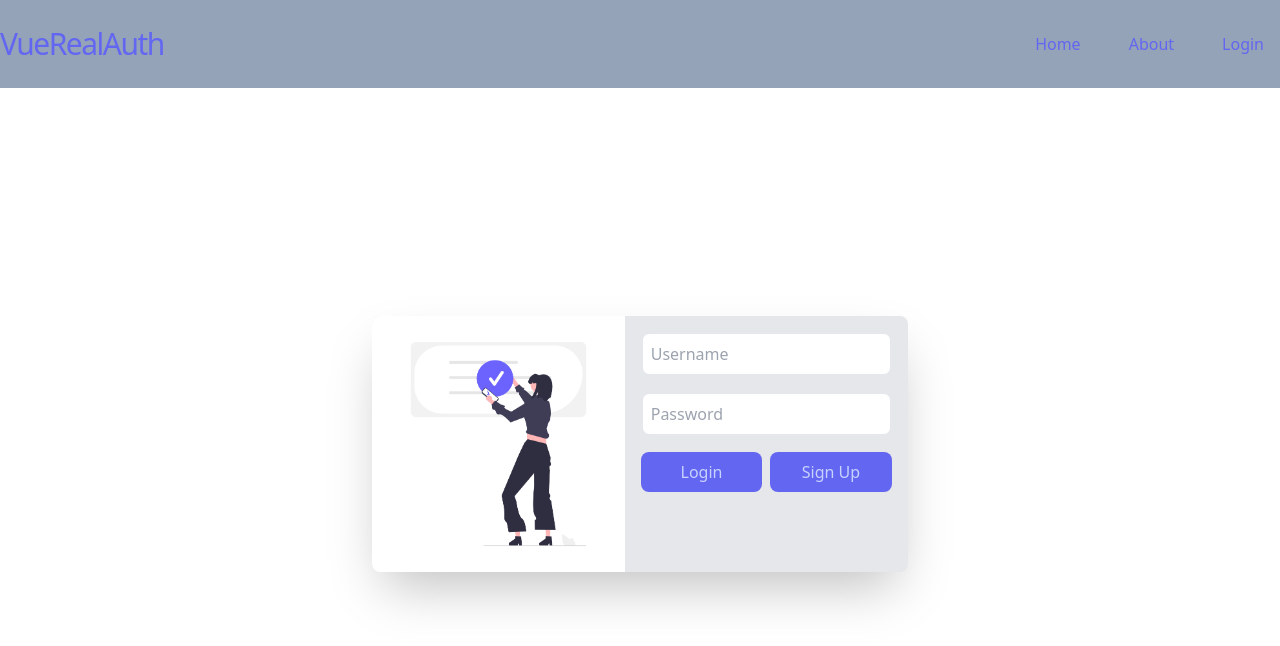
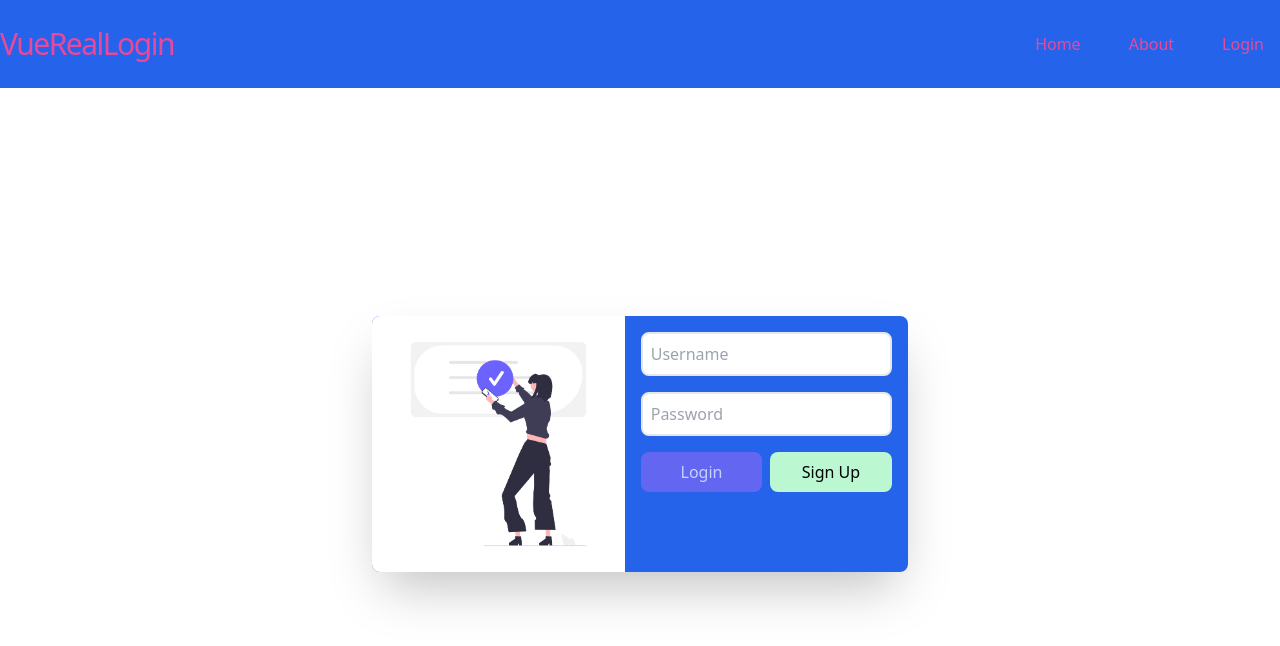
Before and after one commit to ecanal16/vuelogin, a Vue app: page /login in a window 1280 px wide. Shown: the top 646 px of the page. Built offline with nearby package versions, Linux system fonts and the light colour scheme; no server answers.

Commit message:
Changed colors

```diff
--- a/index.html
+++ b/index.html
@@ -4,7 +4,7 @@
     <meta charset="UTF-8" />
     <link rel="icon" href="/favicon.ico" />
     <meta name="viewport" content="width=device-width, initial-scale=1.0" />
-    <title>VueRealAuth</title>
+    <title>VueRealLogin</title>
   </head>
   <body class="">
     <div id="app"></div>
--- a/src/components/Nav.vue
+++ b/src/components/Nav.vue
@@ -11,19 +11,19 @@ const loggingOut = () => {
 </script>
 
 <template>
-<div class="text-indigo-500 bg-slate-400">
+<div class="text-pink-500 bg-blue-600">
 <div class="container mx-auto flex items-center justify-between">
     <h1 class="text-3xl font-thin tracking-tighter">
-        Vue<span class="font-normal">RealAuth</span>
+        Vue<span class="font-normal">RealLogin</span>
       </h1>
     <nav>
         <ul class="flex space-x-4">
-            <router-link to="/"><li class="py-8 px-4 hover:cursor-pointer hover:bg-yellow-300 hover:text-white">Home</li></router-link>
-            <router-link to="/about"><li class="py-8 px-4 hover:cursor-pointer hover:bg-yellow-300 hover:text-white">About</li></router-link>
-            <router-link v-if="!isAuthenticated" to="/login"><li class="py-8 px-4 hover:cursor-pointer hover:bg-yellow-300 hover:text-white">Login</li></router-link>
+            <router-link to="/"><li class="py-8 px-4 hover:cursor-pointer hover:bg-blue-800 hover:text-purple-600">Home</li></router-link>
+            <router-link to="/about"><li class="py-8 px-4 hover:cursor-pointer hover:bg-blue-800 hover:text-purple-600">About</li></router-link>
+            <router-link v-if="!isAuthenticated" to="/login"><li class="py-8 px-4 hover:cursor-pointer hover:bg-blue-800 hover:text-purple-600">Login</li></router-link>
             <div v-else class="flex">
-            <router-link to="/secret"><li class="py-8 px-4 hover:cursor-pointer hover:bg-yellow-300 hover:text-white">Secret</li></router-link>
-            <button @click="loggingOut"><li class="py-8 px-4 hover:cursor-pointer hover:bg-yellow-300 hover:text-white">Logout</li></button>
+            <router-link to="/secret"><li class="py-8 px-4 hover:cursor-pointer hover:bg-blue-800 hover:text-purple-600">Secret</li></router-link>
+            <button @click="loggingOut"><li class="py-8 px-4 hover:cursor-pointer hover:bg-blue-800 hover:text-purple-600">Logout</li></button>
             </div>
         </ul>
     </nav>
--- a/src/pages/login.vue
+++ b/src/pages/login.vue
@@ -37,14 +37,14 @@ const { ready, start } = useTimeout(3000, { controls: true });
 
 <template>
 <div class="flex flex-col items-center justify-center  min-h-screen-nonav">
-    <div class="flex rounded-lg shadow-2xl bg-gray-200 overflow-hidden">
+    <div class="flex rounded-lg shadow-2xl bg-blue-600 overflow-hidden">
       <img class="h-64" src="../assets/bglogin.png" alt="hello background">
       <form @submit.prevent="loggingIn" class="flex flex-col p-4 space-y-4">
           <input type="text" class="border-2 p-2 rounded-lg" placeholder="Username" v-model="username">
           <input type="password" class="border-2 p-2 rounded-lg" placeholder="Password" v-model="password">
           <div class="flex space-x-2">
             <button @submit.prevent="loggingIn" type="submit" class="w-1/2 py-2 text-indigo-200 bg-indigo-500 rounded-lg">Login</button>
-            <button @click="signingUp" class="w-1/2 py-2 text-indigo-200 bg-indigo-500 rounded-lg">Sign Up</button>
+            <button @click="signingUp" class="w-1/2 py-2 bg-green-200 rounded-lg">Sign Up</button>
           </div>
 
       </form>
```
